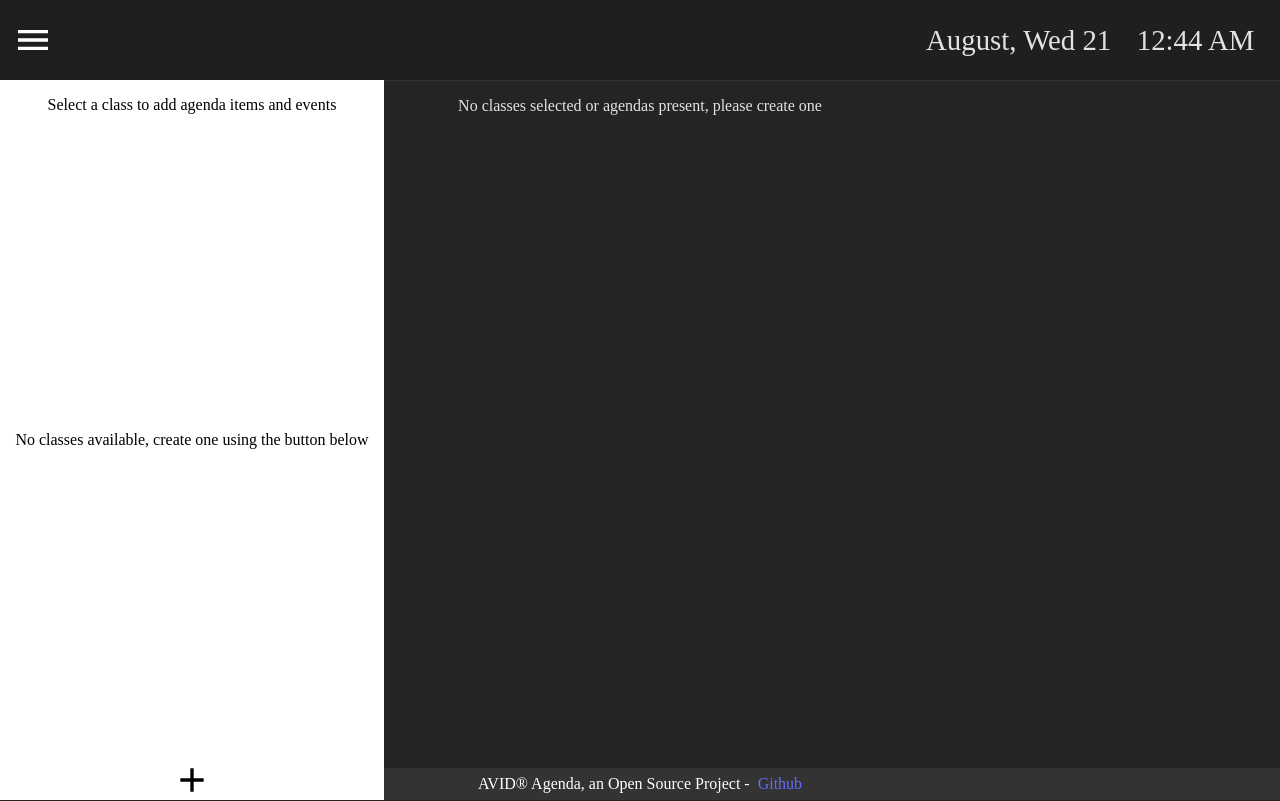
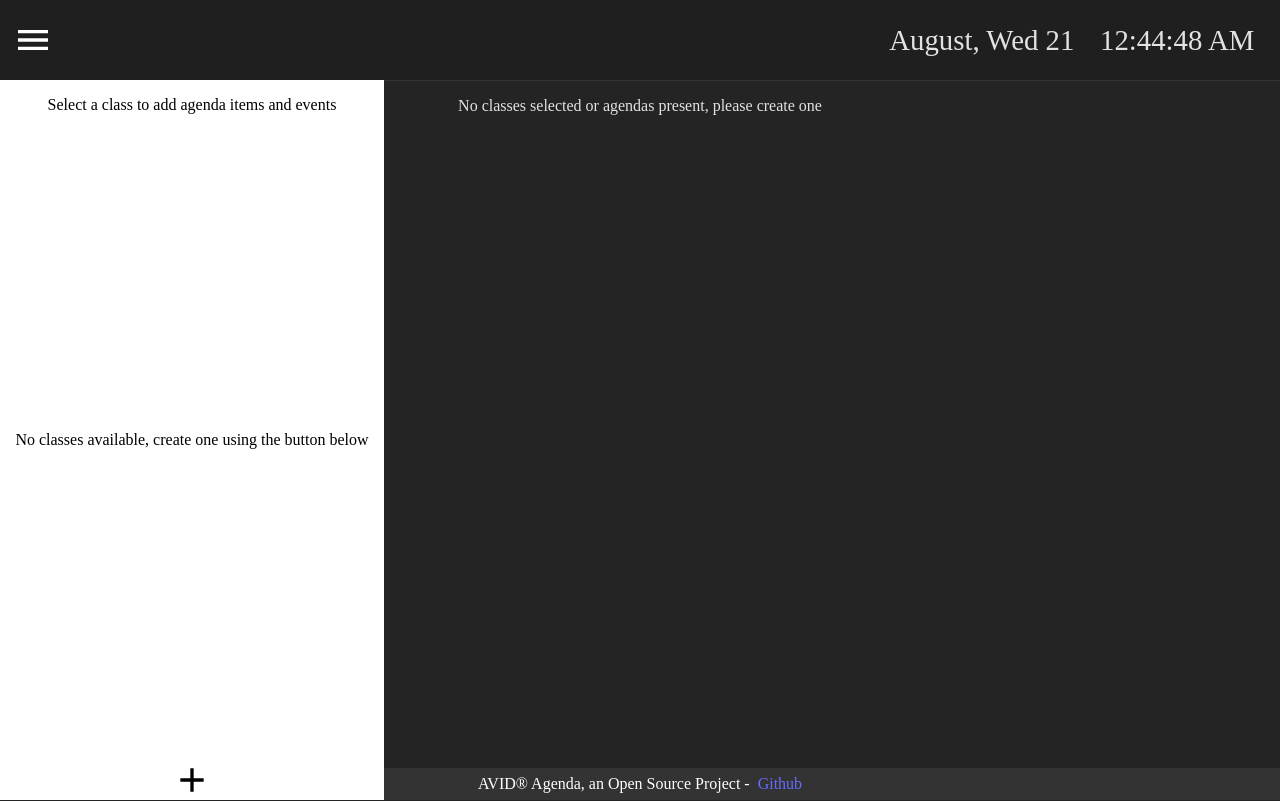
Before and after one commit to Bredue/avid-agenda, a React (Vite) app: page / in a window 1280 px wide. Built offline with nearby package versions, Linux system fonts and the light colour scheme; the HTML template or start-up script is replaced by a standard one.

Commit message:
added seconds

```diff
--- a/src/components/Header/Time.tsx
+++ b/src/components/Header/Time.tsx
@@ -3,11 +3,11 @@ import dayjs from "dayjs";
 
 const Time = () => {
 
-  const [currentTime, setCurrentTime] = React.useState(dayjs().format('h:mm A'));
+  const [currentTime, setCurrentTime] = React.useState(dayjs().format('h:mm:ss A'));
 
   useEffect(() => {
     const intervalController = setInterval(() => {
-      setCurrentTime(dayjs().format('h:mm A'));
+      setCurrentTime(dayjs().format('h:mm:ss A'));
     }, 1000)
 
     return () => clearInterval(intervalController);
```
Also changed, not shown: 1 other file (tests, documents, lock files or other folders).
